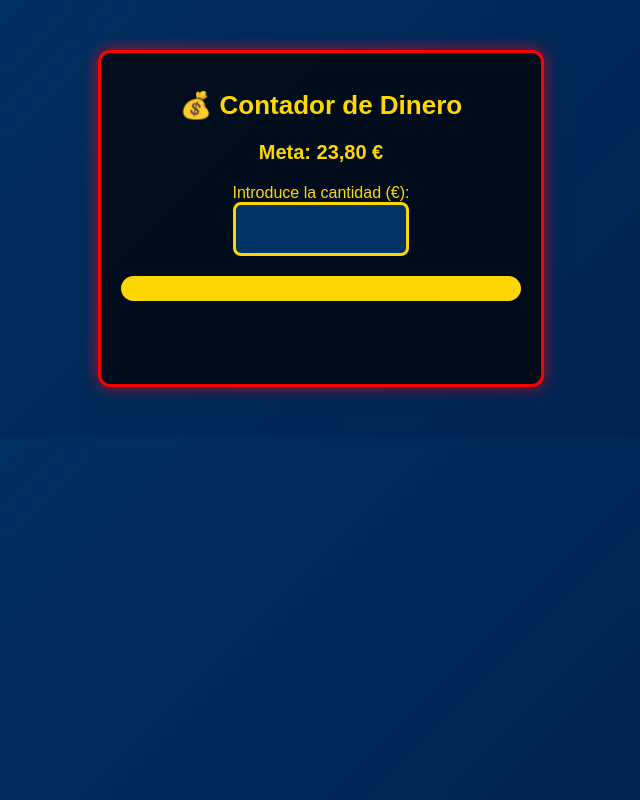
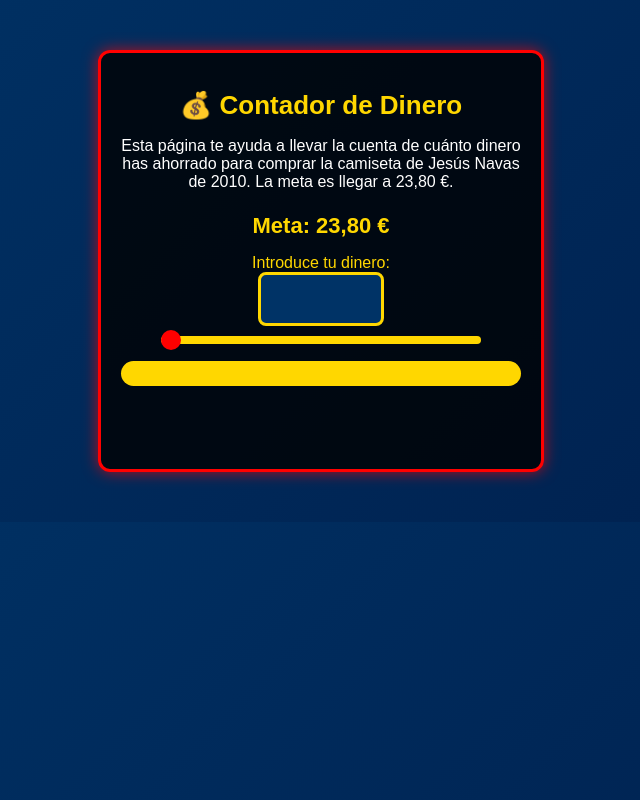
Before and after one commit to santiysergio/espa-a-2010, a plain HTML site: page index.html in a window 1280 px wide. Shown: the whole page, without its empty margins (319-959 px from the left). Drawn offline with Linux system fonts and the light colour scheme.

Commit message:
Update index.html

```diff
--- a/index.html
+++ b/index.html
@@ -17,7 +17,7 @@
         .container {
             max-width: 400px;
             margin: 50px auto;
-            background-color: rgba(0, 0, 0, 0.7);
+            background-color: rgba(0, 0, 0, 0.8);
             padding: 20px;
             border-radius: 12px;
             box-shadow: 0px 0px 15px rgba(255, 0, 0, 0.7);
@@ -29,21 +29,31 @@
             margin-bottom: 10px;
         }
 
-        .price {
-            font-size: 20px;
+        .description {
+            font-size: 16px;
+            margin-bottom: 20px;
+            color: #FFF;
+        }
+
+        .goal {
+            font-size: 22px;
             font-weight: bold;
+            margin-bottom: 15px;
         }
 
         .input-container {
-            margin: 20px 0;
+            display: flex;
+            flex-direction: column;
+            align-items: center;
+            margin-bottom: 15px;
         }
 
-        input {
+        input[type="number"] {
             font-size: 24px;
             font-weight: bold;
             padding: 10px;
             text-align: center;
-            width: 150px;
+            width: 100px;
             border: 3px solid #FFD700;
             border-radius: 8px;
             background-color: #003366;
@@ -52,9 +62,31 @@
             transition: 0.3s;
         }
 
-        input:focus {
+        input[type="number"]:focus {
             border-color: #FF0000;
             box-shadow: 0 0 10px #FF0000;
+        }
+
+        input[type="range"] {
+            width: 80%;
+            margin-top: 10px;
+            -webkit-appearance: none;
+            appearance: none;
+            height: 8px;
+            background: #FFD700;
+            border-radius: 5px;
+            outline: none;
+            transition: background 0.3s;
+        }
+
+        input[type="range"]::-webkit-slider-thumb {
+            -webkit-appearance: none;
+            appearance: none;
+            width: 20px;
+            height: 20px;
+            background: #FF0000;
+            border-radius: 50%;
+            cursor: pointer;
         }
 
         .progress-bar {
@@ -93,12 +125,17 @@
 <body>
     <div class="container">
         <h1>💰 Contador de Dinero</h1>
-        <p class="price">Meta: 23,80 €</p>
+        <p class="description">
+            Esta página te ayuda a llevar la cuenta de cuánto dinero has ahorrado
+            para comprar la camiseta de Jesús Navas de 2010. La meta es llegar a 23,80 €.
+        </p>
+
+        <p class="goal">Meta: 23,80 €</p>
 
         <div class="input-container">
-            <label for="cantidad">Introduce la cantidad (€):</label>
-            <br>
-            <input type="number" id="cantidad" step="0.01" min="0" oninput="actualizarInterfaz()">
+            <label for="cantidad">Introduce tu dinero:</label>
+            <input type="number" id="cantidad" step="0.01" min="0" max="23.80" oninput="actualizarInterfaz()">
+            <input type="range" id="slider" min="0" max="23.80" step="0.01" oninput="actualizarDesdeSlider()">
         </div>
 
         <div class="progress-bar">
@@ -111,6 +148,7 @@
     <script>
         const meta = 23.80;
         const inputCantidad = document.getElementById("cantidad");
+        const slider = document.getElementById("slider");
         const progressBar = document.getElementById("progress");
         const message = document.getElementById("message");
 
@@ -119,6 +157,7 @@
             let dineroGuardado = localStorage.getItem("dinero");
             if (dineroGuardado) {
                 inputCantidad.value = dineroGuardado;
+                slider.value = dineroGuardado;
             }
             actualizarInterfaz();
         });
@@ -128,6 +167,7 @@
 
             // Guardar en caché (LocalStorage)
             localStorage.setItem("dinero", cantidad);
+            slider.value = cantidad;
 
             // Actualizar barra de progreso
             let porcentaje = (cantidad / meta) * 100;
@@ -141,6 +181,11 @@
                 message.classList.remove("goal-achieved");
             }
         }
+
+        function actualizarDesdeSlider() {
+            inputCantidad.value = slider.value;
+            actualizarInterfaz();
+        }
     </script>
 </body>
 </html>
```
